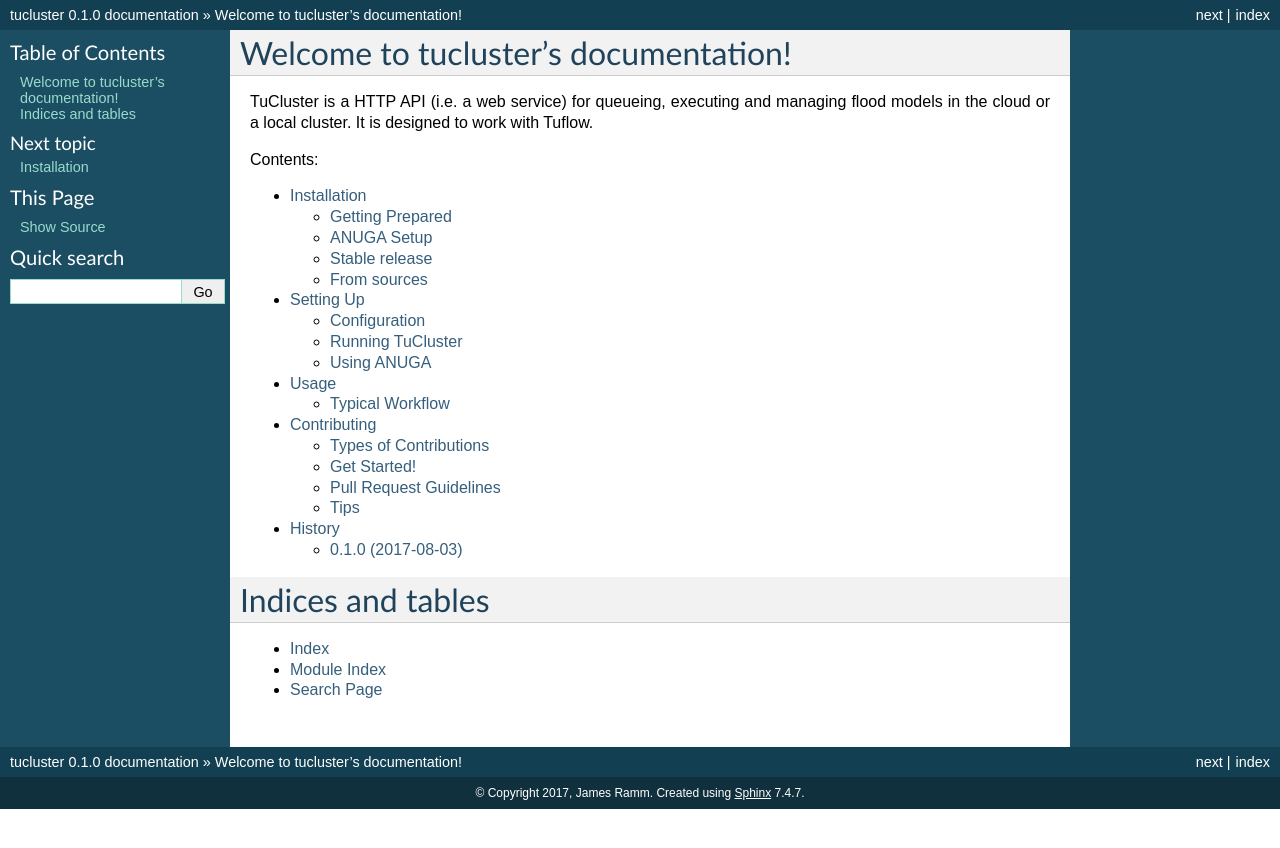
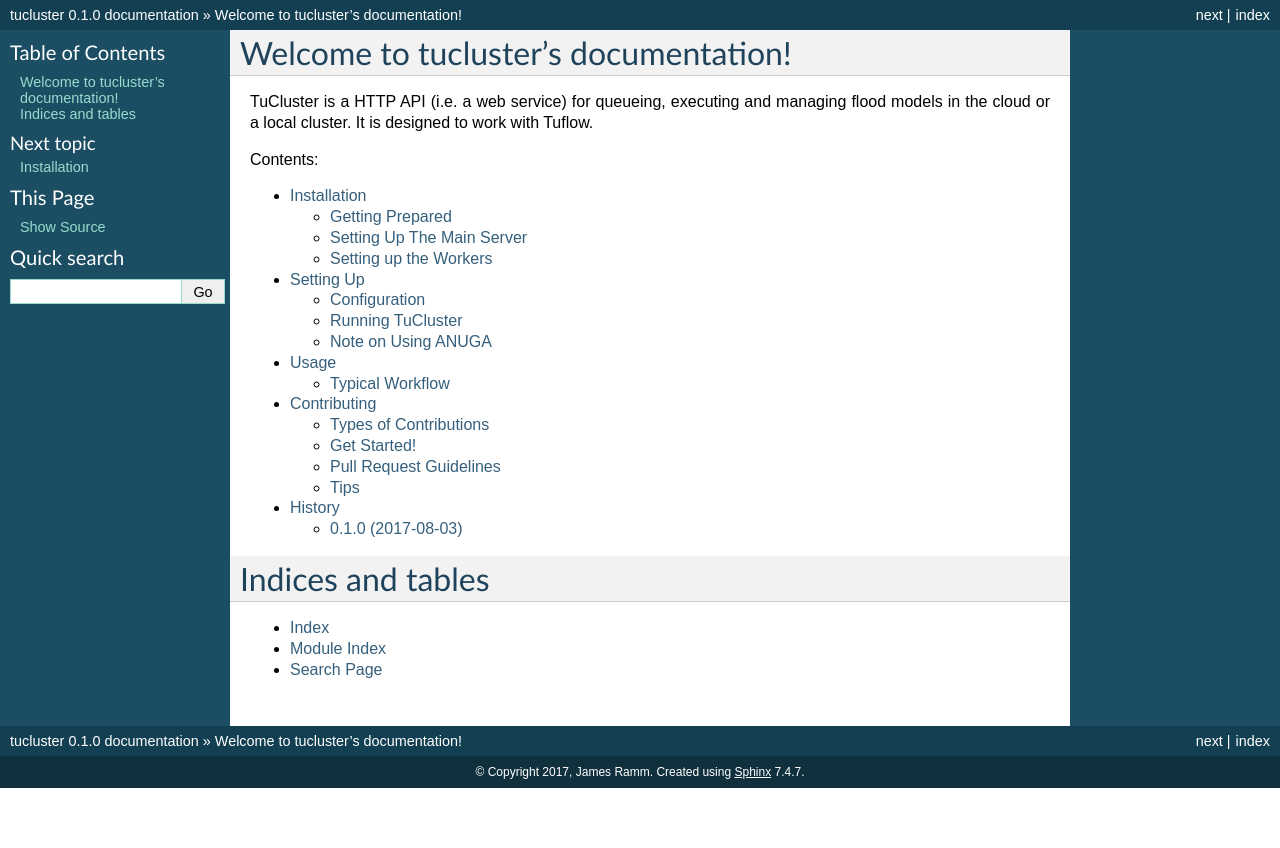
Before and after one commit to JamesRamm/tucluster, a Sphinx documentation site: the page built from docs/index.rst, in a window 1280 px wide. Shown: the top 848 px of the page. Built offline with Sphinx 7.4.7, drawn with Linux system fonts in a browser that asks for light colours; pages that are not in the unit, such as notebooks, are missing from menus; some of the changed lines change nothing that is shown.

Commit message:
Update installation instructions

````diff
--- a/docs/installation.rst
+++ b/docs/installation.rst
@@ -6,44 +6,47 @@
 
 Getting Prepared
 ----------------
-Before installing TuCluster, you need to make sure you have the infrastructure and 3rd party
-services/software required to run it.
+TuCluster is a distributed/cloud service for running flood models. A typical setup will have at least
+2 hardware servers: One server on which the TuCluster API runs and one or more 'worker nodes' which
+are responsible for running Anuga/Tuflow and receiving tasks.
+(For local development, you will typically install everything onto your single development computer.)
 
-You will need:
+Setting Up The Main Server
+--------------------------
 
-- A hardware server on which to run the Tucluster web service.
-- A hardware server on which to run the MongoDB instance which will store tucluster metadata. This will most likely be the same hardware that runs Tucluster, although you may wish to use a 3rd party service such as MongoDB Atlas
-- A hardware server on which to run the Redis message queue. This is responsible for queuing modelling tasks to be consumed by workers. Again, this is usually the same hardware on which the Tucluster API runs.
-- One or more worker 'nodes' (computers) which will run the Tucluster worker service and execut Tuflow models. Each node should have ANUGA or a licensed version of tuflow installed.
+You will need to install `Redis<https://redis.io/>`_ and `MongoDB<https://www.mongodb.com/>`_.
+Redis is a message queue which will pass instructions from your main server to each worker node.
+MongoDB is a NoSQL database which will store metadata about your models.
 
-For local development, you will typically install everything onto your single development computer.
+After installation of Redis and MongoDB, you can go ahead and install TuCluster:
 
-It should be noted that all the nodes in the cluster (workers and server) should have a common file system in which the modelling data and results will be placed.
+To install the latest stable release, run this command in your terminal:
 
-You will need to install `Redis<https://redis.io/>`_ and `MongoDB<https://www.mongodb.com/>`_ on your server.
-On each of your worker nodes, you will also need to install ANUGA and/or Tuflow.
+.. code-block:: console
 
-For light loads on a self-hosted cluster, a typical simple setup would have the tucluster webservice, mongodb and redis all running on a single
-hardware machine, with the tucluster worker on 1 or more separate machines with ANUGA and/or Tuflow installed:
+    $ pip install tucluster
 
-```
-    _________________
-   |                 |
-   | Tucluster server|
-   | MongoDB         |
-   | Redis           |
-   |_________________|
-           |
-    _________________
-   |                 |
-   |Tucluster Worker |
-   |ANUGA/Tuflow     |
-   |_________________|
-```
+If you don't have `pip`_ installed, this `Python installation guide`_ can guide
+you through the process.
+
+Note that TuCluster is only compatible with Python 3.5 and above. We recommend installing into a virtualenv.
+
+.. _pip: https://pip.pypa.io
+.. _Python installation guide: http://docs.python-guide.org/en/latest/starting/installation/
 
 
+Setting up the Workers
+----------------------
+
+For each worker we will install:
+
+- TuCluster (tucluster contains both the main server API and the celery worker application. We will use different commands to start running the different apps)
+- ANUGA
+
+You can install Tucluster as above (if your worker node and main server are the same, there is no need to install twice!)
+
 ANUGA Setup
-------------
+***********
 
 In order to run ANUGA without conflicts with Tucluster library, TuCluster expects that
 ANUGA is installed into a conda environment called 'anuga'.
@@ -64,55 +67,4 @@
     sudo python setup.py install
     ```
 
-Now proceed to install tucluster.
-
-
-Stable release
---------------
-
-TuCluster requires python 3. If you have just installed ANUGA, be sure to ``deactivate`` the anuga environment
-before install TuCluster (and create a new environment for python 3 if necessary)
-
-To install TuCluster, run this command in your terminal:
-
-.. code-block:: console
-
-    $ pip install tucluster
-
-This is the preferred method to install tucluster, as it will always install the most recent stable release.
-You need to install TuCluster on all your worker nodes and the main web server.
-
-
-If you don't have `pip`_ installed, this `Python installation guide`_ can guide
-you through the process.
-
-.. _pip: https://pip.pypa.io
-.. _Python installation guide: http://docs.python-guide.org/en/latest/starting/installation/
-
-
-From sources
-------------
-
-The sources for tucluster can be downloaded from the `Github repo`_.
-
-You can either clone the public repository:
-
-.. code-block:: console
-
-    $ git clone git://github.com/JamesRamm/tucluster
-
-Or download the `tarball`_:
-
-.. code-block:: console
-
-    $ curl  -OL https://github.com/JamesRamm/tucluster/tarball/master
-
-Once you have a copy of the source, you can install it with:
-
-.. code-block:: console
-
-    $ python setup.py install
-
-
-.. _Github repo: https://github.com/JamesRamm/tucluster
-.. _tarball: https://github.com/JamesRamm/tucluster/tarball/master
+It should be noted that all the nodes in the cluster (workers and server) should have a common file system in which the modelling data and results will be placed.
--- a/docs/setting_up.rst
+++ b/docs/setting_up.rst
@@ -76,8 +76,8 @@
 You are now ready to start interacting with TuCluster
 
 
-Using ANUGA
------------
+Note on Using ANUGA
+-------------------
 
 Running python scripts on the server is potentially dangerous and you should ensure that your webserver
 runs as a non-root user and restrict its permissions. Essentially, the only place it needs to be able to write files
````
